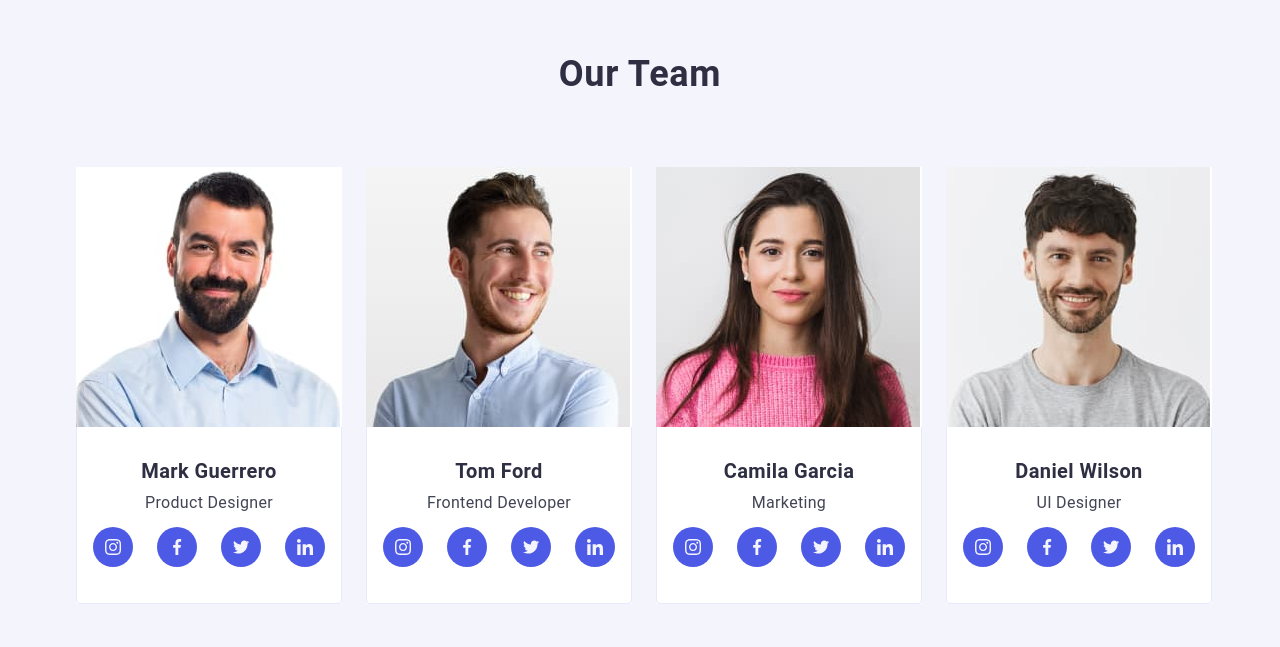
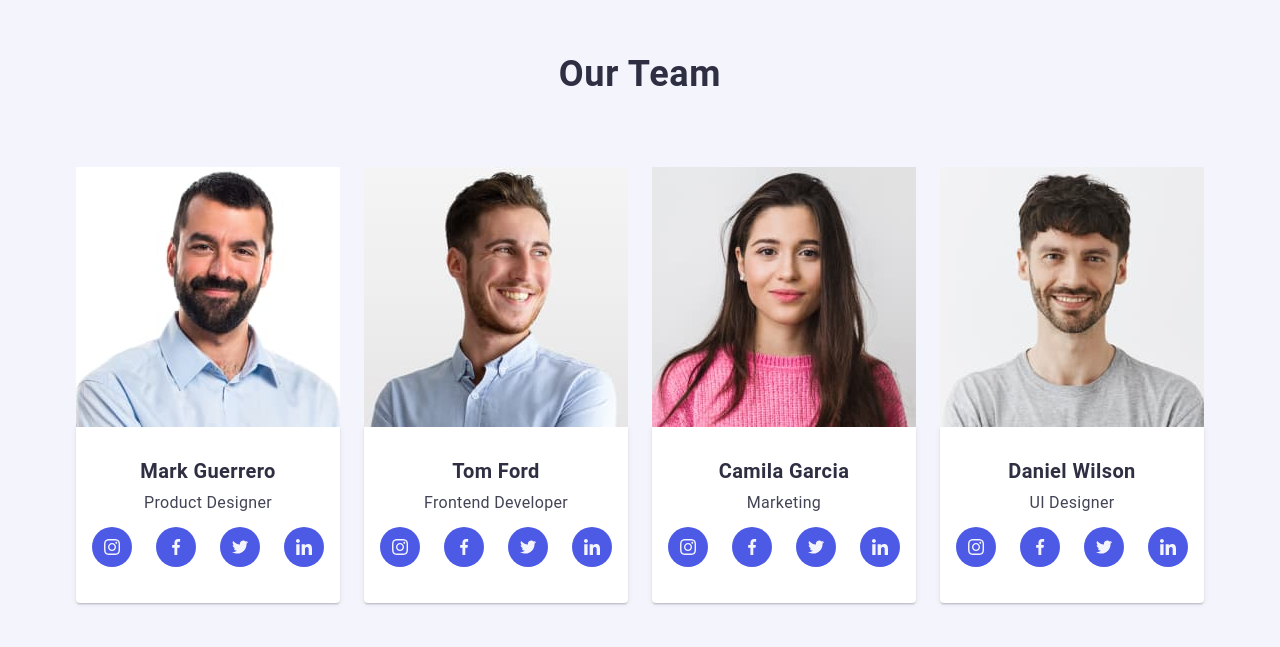
Before and after one commit to AbsolemGen/goit-markup-hw-04, a plain HTML site: page index.html in a window 1280 px wide. Shown: the part 1790-2437 px from the top of the page. Drawn offline with nearby package versions, Linux system fonts and the light colour scheme.

Commit message:
finish mb

```diff
--- a/css/style.css
+++ b/css/style.css
@@ -298,10 +298,6 @@ img {
   display: flex;
   align-items: center;
 }
-.team-soc-item:hover,
-.team-soc-item:focus {
-  background-color: var(--btn-second-color);
-}
 
 .team-soc-link {
   background-color: var(--blue-color);
@@ -321,9 +317,6 @@ img {
   padding-bottom: 120px;
   background-color: #f4f4fd;
 }
-.team-box {
-  text-align: center;
-}
 
 .team-title {
 }
@@ -337,12 +330,15 @@ img {
 }
 
 .team-item-box {
-  border: 1px solid #e7e9fc;
   border-top: none;
   border-radius: 0px 0px 4px 4px;
   background-color: #ffffff;
   padding: 32px 16px;
   text-align: center;
+
+  box-shadow: 0px 1px 6px rgba(46, 47, 66, 0.08),
+    0px 1px 1px rgba(46, 47, 66, 0.16), 0px 2px 1px rgba(46, 47, 66, 0.08);
+  border-radius: 0px 0px 4px 4px;
 }
 
 /* --------------CUSTOMERS---------------- */
```
